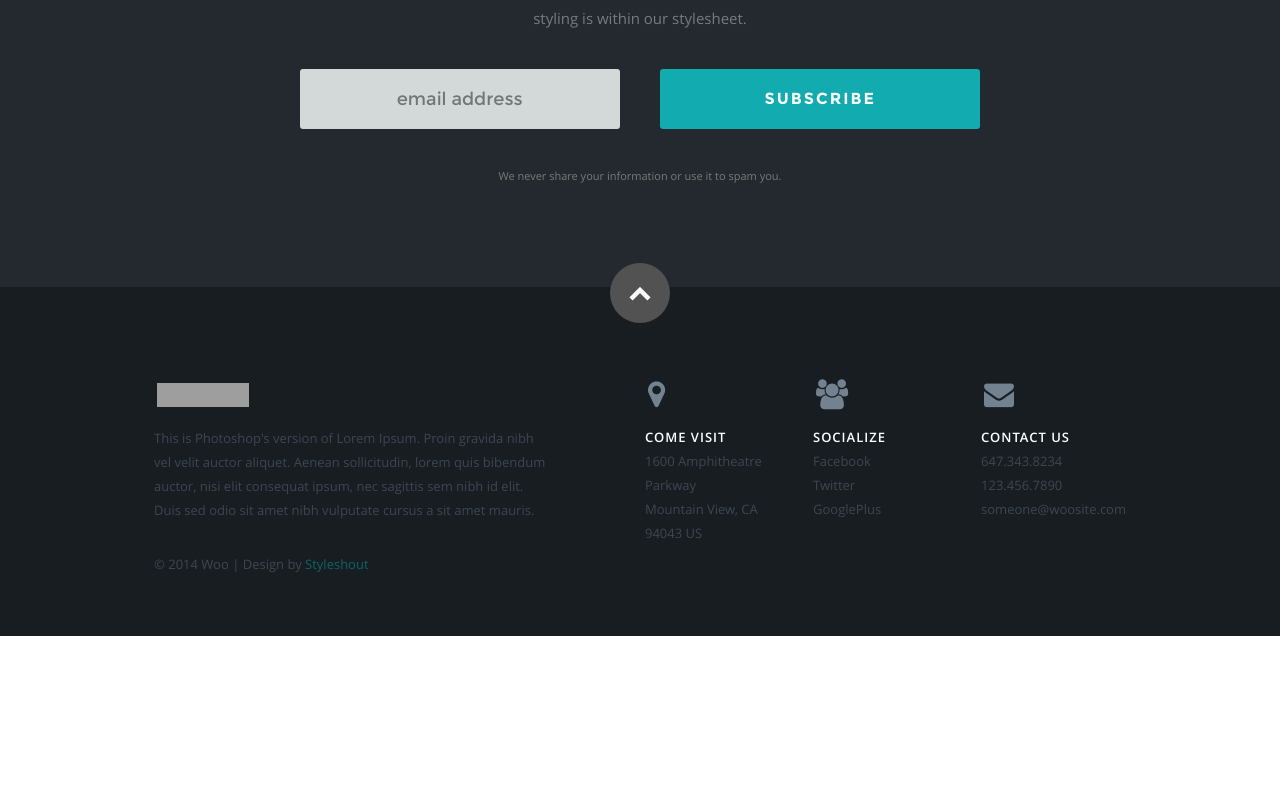
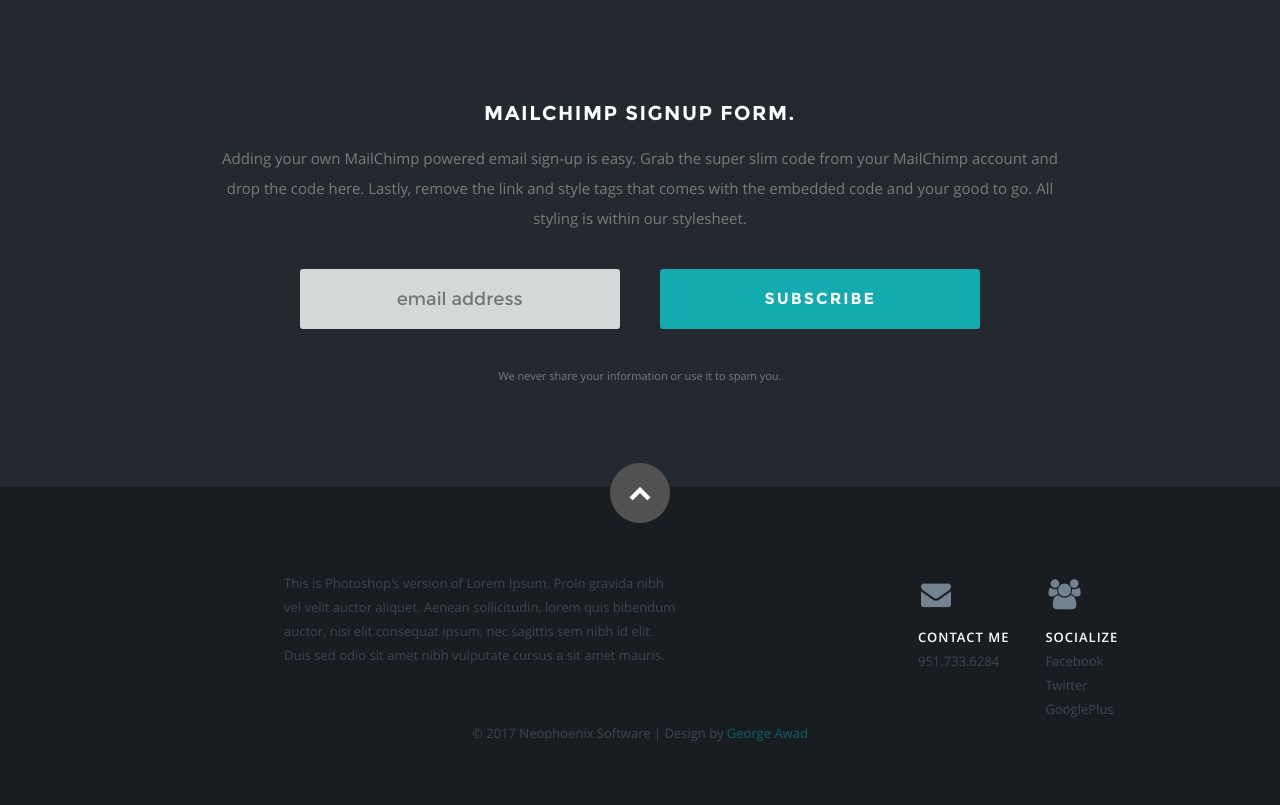
Before and after one commit to neophoenix733/portfolio, a PHP site: page /index.html in a window 1280 px wide. Shown: the part 4815-5620 px from the top of the page. Before the commit the page ends 5451 px from the top, so only its background shows below. Run offline with PHP 8.4, Linux system fonts and the light colour scheme; some libraries are stand-ins or nearby versions; grey boxes are pictures that could not be loaded.

Commit message:
latest design updated dependencies met

```diff
--- a/css/layout.css
+++ b/css/layout.css
@@ -60,6 +60,10 @@
    left: 0;
    top: 0;
    z-index: 990;
+}
+
+.twocolumns right-cols {
+
 }
 
 #neo {
@@ -732,6 +736,11 @@
    text-align: center;
 }
 
+/* #testimonials {
+   background-image:url('../images/green2.png');
+   background-repeat:no-repeat;
+} */
+
 
 /* ------------------------------------------------------------------ */
 /* j. Footer
@@ -786,9 +795,15 @@
    color: #738291;
    display: block;
 }
-footer h3.address:before { content: "\f041"; }
-footer h3.social:before { content: "\f0c0"; }
-footer h3.contact:before { content: "\f0e0"; }
+footer h3.address:before {
+   content: "\f041";
+    }
+footer h3.social:before {
+   content: "\f0c0";
+    }
+footer h3.contact:before {
+   content: "\f0e0";
+  }
 
 footer ul {
    margin: 0;
@@ -808,7 +823,15 @@
    margin: 0;
    padding: 0 18px;
    clear: both;
+   text-align:center;
 }
+
+footer .columns {
+   position:relative;
+   left:10em;
+}
+
+
 
 /* Go To Top Button */
 #go-top {
--- a/index.html
+++ b/index.html
@@ -8,7 +8,7 @@
    <!--- Basic Page Needs
    ================================================== -->
    <meta charset="utf-8">
-	<title>Woo - Free Responsive HTML5/CSS3 Template</title>
+	<title>Neophoenix Software</title>
 	<meta name="description" content="">
 	<meta name="author" content="">
 
@@ -67,9 +67,9 @@
       </nav> <!-- end #nav-wrap -->
 
       <ul class="header-social">
-         <li><a href="#"><i class="fa fa-facebook"></i></a></li>
-         <li><a href="#"><i class="fa fa-twitter"></i></a></li>
-         <li><a href="#"><i class="fa fa-google-plus"></i></a></li>
+         <li><a href="https://www.facebook.com/"><i class="fa fa-facebook"></i></a></li>
+         <li><a href="https://twitter.com"><i class="fa fa-twitter"></i></a></li>
+         <li><a href="https://plus.google.com/discover"><i class="fa fa-google-plus"></i></a></li>
       </ul>
 
    </header> <!-- Header End -->
@@ -553,31 +553,24 @@
 
          <div class="six columns info">
 
-            <div class="footer-logo">
-               <a href="#">
-                  <img src="images/footer-logo.png" alt="" />
-               </a>
-            </div>
 
-            <p>This is Photoshop's version  of Lorem Ipsum. Proin gravida nibh vel velit auctor aliquet.
+            <p id="footerContent">This is Photoshop's version  of Lorem Ipsum. Proin gravida nibh vel velit auctor aliquet.
             Aenean sollicitudin, lorem quis bibendum auctor, nisi elit consequat ipsum, nec sagittis sem
             nibh id elit. Duis sed odio sit amet nibh vulputate cursus a sit amet mauris.
             </p>
 
          </div>
 
-         <div class="six columns right-cols">
+         <div class="columns">
+            <div class="row">
+               <div class="columns last">
+                  <h3 class="contact">Contact Me</h3>
+                  <ul>
+                    <li><a href="tel:6473438234">951.733.6284</a></li>
+                    <li><a href="gawad62984@neophoenix.com"></a></li>
+                  </ul>
+               </div>
 
-            <div class="row">
-
-               <div class="columns">
-                  <h3 class="address">Come Visit</h3>
-                  <p>
-                  1600 Amphitheatre Parkway<br>
-                  Mountain View, CA<br>
-                  94043 US
-                  </p>
-               </div>
 
                <div class="columns">
                   <h3 class="social">socialize</h3>
@@ -588,20 +581,11 @@
                   </ul>
                </div>
 
-               <div class="columns last">
-                  <h3 class="contact">Contact Us</h3>
-                  <ul>
-                    <li><a href="tel:6473438234">647.343.8234</a></li>
-                    <li><a href="tel:1234567890">123.456.7890</a></li>
-                    <li><a href="mailto:someone@woo.com">someone@woosite.com</a></li>
-                  </ul>
-               </div>
-
             </div> <!-- Nested Row End -->
 
          </div>
 
-         <p class="copyright">&copy; 2014 Woo | Design by <a title="Styleshout" href="http://www.styleshout.com/">Styleshout</a></p>
+         <p class="copyright">&copy; 2017 Neophoenix Software | Design by <a title="George Awad">George Awad</a></p>
 
          <div id="go-top">
             <a class="smoothscroll" title="Back to Top" href="#hero"><i class="icon-up-open"></i></a>
```
Also changed, not shown: images/green2.png (added), images/hero-image.png.
